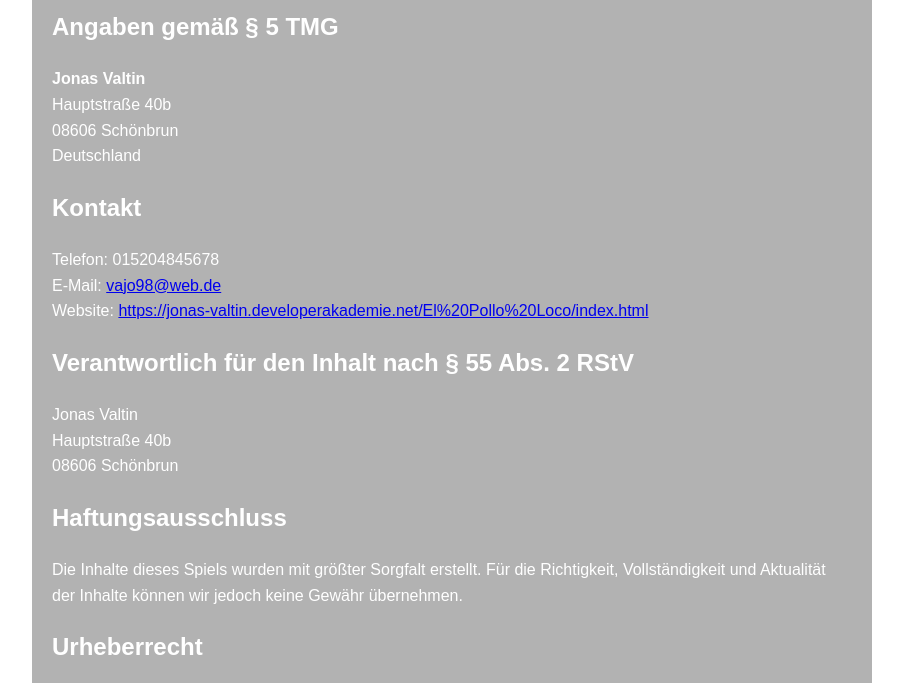
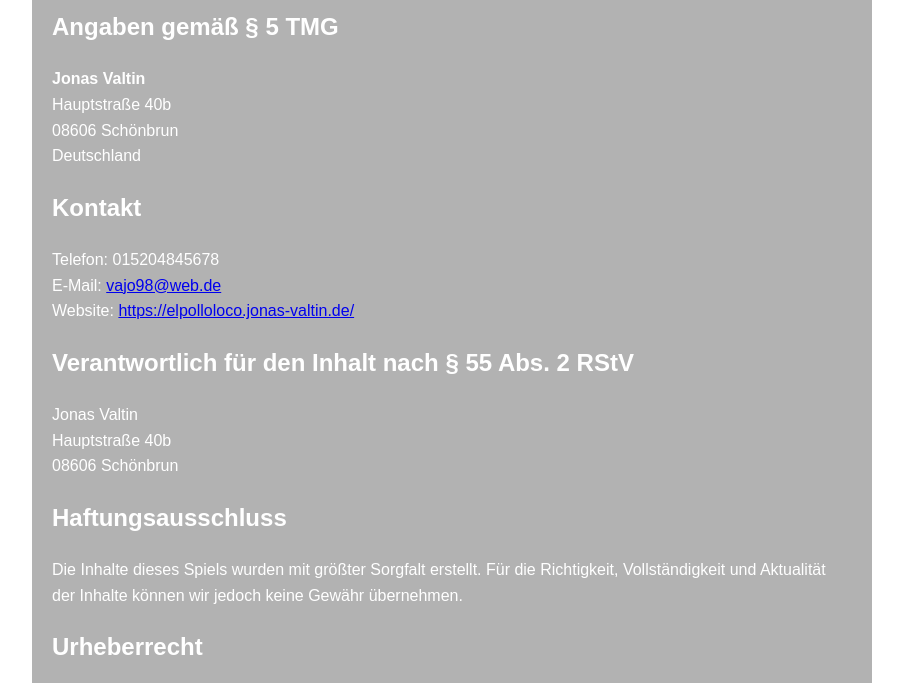
Before and after one commit to VaJoLe/ElPolloLoco, a plain HTML site: page impressum.html in a window 1280 px wide. Shown: the part 114-797 px from the top of the page, without its empty margins (188-1091 px from the left). Drawn offline with Linux system fonts and the light colour scheme.

Commit message:
update impressum link to new website URL

```diff
--- a/impressum.html
+++ b/impressum.html
@@ -82,9 +82,8 @@
         Telefon: 015204845678<br />
         E-Mail: <a href="mailto:vajo98@web.de">vajo98@web.de</a><br />
         Website:
-        <a
-          href="https://jonas-valtin.developerakademie.net/El%20Pollo%20Loco/index.html"
-          >https://jonas-valtin.developerakademie.net/El%20Pollo%20Loco/index.html</a
+        <a href="https://elpolloloco.jonas-valtin.de/"
+          >https://elpolloloco.jonas-valtin.de/</a
         >
       </p>
 
```
Also changed, not shown: 3 other files.
